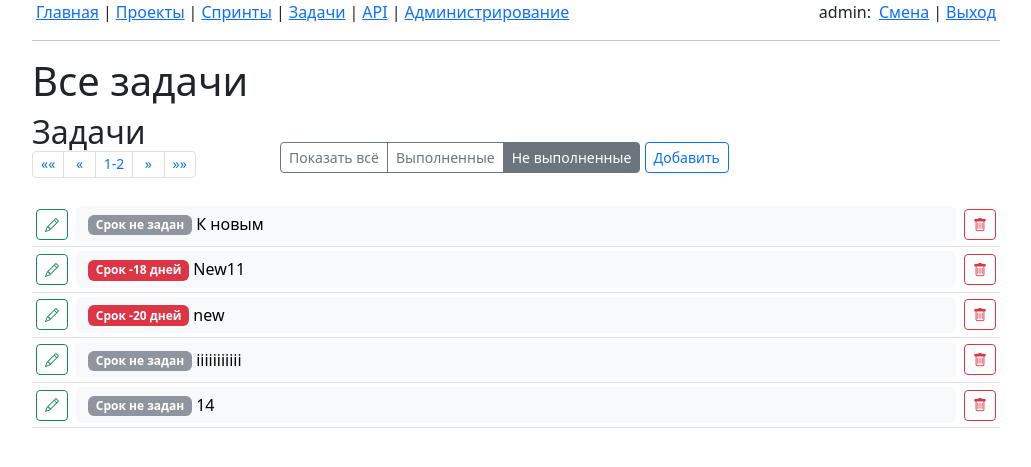
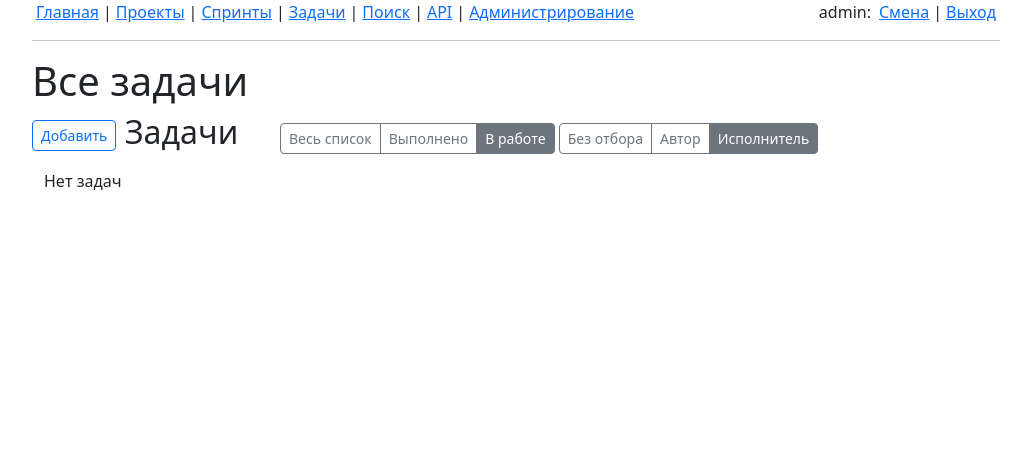
Before and after one commit to edwlad/django_taskmanager, a Django app: page / in a window 1280 px wide. Shown: the top 467 px of the page, without its empty margins (124-1155 px from the left). Run offline with Django 4.2, Linux system fonts and the light colour scheme; a user stored in the database is signed in; data comes from the database, SQL or seed files in the repository; both versions use the stored data as it was after the commit; parts of the project's set-up code (start-up, migrations or seed data) failed here and were passed over; some libraries are stand-ins or nearby versions.

Commit message:
v_0.6.5 add Find and other Filter

```diff
--- a/app_task/models.py
+++ b/app_task/models.py
@@ -105,6 +105,7 @@ class Proj(models.Model):
         url_id = "projs_id"
         url_page = "projs_p"
         url_filt = "projs_f"
+        url_user = "projs_u"
 
 
 class Sprint(models.Model):
@@ -220,6 +221,7 @@ class Sprint(models.Model):
         url_id = "sprints_id"
         url_page = "sprints_p"
         url_filt = "sprints_f"
+        url_user = "sprints_u"
 
 
 class Task(models.Model):
@@ -358,6 +360,7 @@ class Task(models.Model):
         url_id = "tasks_id"
         url_page = "tasks_p"
         url_filt = "tasks_f"
+        url_user = "tasks_u"
 
 
 class TaskStep(models.Model):
--- a/app_task/templates/base.html
+++ b/app_task/templates/base.html
@@ -19,6 +19,7 @@
         <a href="{% url "list" model="projs" %}" class="mx-1">Проекты</a> |
         <a href="{% url "list" model="sprints" %}" class="mx-1">Спринты</a> |
         <a href="{% url "list" model="tasks" %}" class="mx-1">Задачи</a> |
+        <a href="{% url "list" model="finds" %}" class="mx-1">Поиск</a> |
         <a href="/api/" class="mx-1">API</a> |
         <a href="/admin/" class="mx-1">Администрирование</a>
         <div class="flex-grow-1"></div>
--- a/app_task/templates/buttons.html
+++ b/app_task/templates/buttons.html
@@ -18,19 +18,43 @@
         onClick="javascript:history.go(1);"
         >
     {% endif %}
+    {% if btn == "users" or btn == "users2" %}
+    <div class="btn-group">
+        <a id="btn-{{model}}-u-all" href="{% my_g get_par view.url_user "all" view.page_kwarg "1" %}"
+        class="btn btn-sm btn-outline-secondary {% if view.url_user|add:"=all" in get_par  %}active{% endif %}"
+        title="Без отбора по автору и/или исполнителю">
+            Без отбора
+        </a>
+        <a id="btn-{{model}}-u-aut" href="{% my_g get_par view.url_user "aut" view.page_kwarg "1" %}"
+        class="btn btn-sm btn-outline-secondary {% if view.url_user|add:"=aut" in get_par  %}active{% endif %}"
+        title="Автор - текущий пользователь">
+            Автор
+        </a>
+        {% if btn == "users" %}
+        <a id="btn-{{model}}-u-usr" href="{% my_g get_par view.url_user "usr" view.page_kwarg "1" %}"
+        class="btn btn-sm btn-outline-secondary {% if view.url_user|add:"=usr" in get_par  %}active{% endif %}"
+        title="Исполнитель - текущий пользователь">
+            Исполнитель
+        </a>
+        {% endif %}
+    </div>
+    {% endif %}
     {% if btn == "items" %}
     <div class="btn-group">
         <a id="btn-{{model}}-f-all" href="{% my_g get_par view.url_filt "all" view.page_kwarg "1" %}"
-        class="btn btn-sm btn-outline-secondary {% if view.url_filt|add:"=all" in get_par  %}active{% endif %}">
-            Показать всё
+        class="btn btn-sm btn-outline-secondary {% if view.url_filt|add:"=all" in get_par  %}active{% endif %}"
+        title="Всё: выполненные и не выполненные">
+            Весь список
         </a>
         <a id="btn-{{model}}-f-on" href="{% my_g get_par view.url_filt "on" view.page_kwarg "1" %}"
-        class="btn btn-sm btn-outline-secondary {% if view.url_filt|add:"=on" in get_par %}active{% endif %}">
-            Выполненные
+        class="btn btn-sm btn-outline-secondary {% if view.url_filt|add:"=on" in get_par %}active{% endif %}"
+        title="Только выполненные">
+            Выполнено
         </a>
         <a id="btn-{{model}}-f-off" href="{% my_g get_par view.url_filt "off" view.page_kwarg "1" %}"
-        class="btn btn-sm btn-outline-secondary {% if view.url_filt|add:"=off" in get_par %}active{% endif %}">
-            Не выполненные
+        class="btn btn-sm btn-outline-secondary {% if view.url_filt|add:"=off" in get_par %}active{% endif %}"
+        title="Только не выполненные, в работе">
+            В работе
         </a>
     </div>
     {% endif %}
--- a/app_task/templates/index.html
+++ b/app_task/templates/index.html
@@ -4,6 +4,40 @@
 
 {% block content %}
 
+{% if model == "finds" %}
+<form action="" method="get" class="row mb-3 align-items-center">
+    {% for key, val in request.GET.items %}
+        {% if key != "name_f" %}
+        <input type="hidden" name="{{ key }}" value="{{ val }}">
+        {% endif %}
+    {% endfor %}
+
+    <label for="id_finds_name_f"
+    class="col-2 text-end mx-1">
+        Текст для поиска
+    </label>
+
+    <input id="id_finds_name_f"
+    class="col form-control mx-1"
+    type="text"
+    name="name_f"
+    value="{{ request.GET.name_f }}"
+    maxlength=50
+    placeholder="введите текст для поиска">
+
+    <input id="btn-finds-submit"
+    type="submit"
+    value="Поиск"
+    class="col-1 btn btn-outline-primary mx-1">
+
+</form>
+<script>
+    el = document.getElementById("id_finds_name_f");
+    el.focus();
+    el.selectionStart = el.selectionEnd = el.value.length;
+</script>
+{% endif %}
+
 {% for detail in details %}
     {{ detail.rendered_content }}
 {% endfor %}
--- a/app_task/templates/list_proj.html
+++ b/app_task/templates/list_proj.html
@@ -3,11 +3,13 @@
 
 <div class="row">
     <div class="h2 align-self-center col-4 col-sm-3">
-        Проекты<br>
+        {% include "buttons.html" with btn_max="add" model=view.url_name pk=view.kwargs.pk %}
+        Проекты
+        <div class="w-100 my-1"></div>
         {% include "paginate.html" %}
     </div>
     <div class="align-self-center col">
-        {% include "buttons.html" with btn_max="items add" model=view.url_name %}
+        {% include "buttons.html" with btn_max="items users2"%}
     </div>
 </div>
 <table class="table table-sm table-hover align-middle">
--- a/app_task/templates/list_sprint.html
+++ b/app_task/templates/list_sprint.html
@@ -3,11 +3,13 @@
 
 <div class="row">
     <div class="h2 align-self-center col-4 col-sm-3">
-        Спринты<br>
+        {% include "buttons.html" with btn_max="add" model=view.url_name pk=view.kwargs.pk %}
+        Спринты
+        <div class="w-100 my-1"></div>
         {% include "paginate.html" %}
     </div>
     <div class="align-self-center col">
-        {% include "buttons.html" with btn_max="items add" model=view.url_name pk=view.kwargs.pk %}
+        {% include "buttons.html" with btn_max="items users2"%}
     </div>
 </div>
 <table class="table table-sm table-hover align-middle">
--- a/app_task/templates/list_task.html
+++ b/app_task/templates/list_task.html
@@ -3,11 +3,13 @@
 
 <div class="row">
     <div class="h2 align-self-center col-4 col-sm-3">
-        Задачи<br>
+        {% include "buttons.html" with btn_max="add" model=view.url_name pk=view.kwargs.pk %}
+        Задачи
+        <div class="w-100 my-1"></div>
         {% include "paginate.html" %}
     </div>
     <div class="align-self-center col">
-        {% include "buttons.html" with btn_max="items add" model=view.url_name pk=view.kwargs.pk %}
+        {% include "buttons.html" with btn_max="items users"%}
     </div>
 </div>
 
--- a/app_task/templates/paginate.html
+++ b/app_task/templates/paginate.html
@@ -3,7 +3,7 @@
 {% my_g view.get_par as get_par %}
 
 {% if is_paginated and page_obj.paginator.num_pages > 1 %}
-<ul class="pagination pagination-sm">
+<ul class="pagination pagination-sm mb-0">
     <li class="page-item">
         <a class="page-link"
         href="{% my_g get_par view.page_kwarg 1 %}"
--- a/app_task/views.py
+++ b/app_task/views.py
@@ -50,6 +50,7 @@ def ProjTemplate(self: TemplateView, oper):
     pk = self.kwargs.get("pk")
     url_name = model.META.url_name
     url_filt = model.META.url_filt
+    url_user = model.META.url_user
 
     # если есть данные в GET о модели и ключе, то собираем их
     task_id = 0
@@ -88,6 +89,10 @@ def ProjTemplate(self: TemplateView, oper):
 
     match oper:
         case "list":
+            # фильтры
+            if fnd := par.get("name_f", ""):
+                list_qs = list_qs.filter(name__icontains=fnd)
+
             match par.get(url_filt, ""):
                 case "on":
                     list_qs = list_qs.exclude(date_end=None)
@@ -96,6 +101,13 @@ def ProjTemplate(self: TemplateView, oper):
                 case _:
                     par[url_filt] = "off"
                     list_qs = list_qs.filter(date_end=None)
+
+            match par.get(url_user, ""):
+                case "all":
+                    pass
+                case _:
+                    par[url_user] = "aut"
+                    list_qs = list_qs.filter(author_id=self.request.user.id)
 
             obj = ListView(
                 queryset=list_qs,
@@ -167,6 +179,7 @@ def ProjTemplate(self: TemplateView, oper):
     )
     obj.url_filt = url_filt
     obj.url_name = url_name
+    obj.url_user = url_user
     obj.fld = {v.name: v for v in obj.model._meta.get_fields()}
     obj.get_par = "&".join(map("=".join, par.items()))
     obj.ser = ProjSerializer
@@ -181,6 +194,7 @@ def SprintTemplate(self: TemplateView, oper):
     pk = self.kwargs.get("pk")
     url_name = model.META.url_name
     url_filt = model.META.url_filt
+    url_user = model.META.url_user
 
     # если есть данные в GET о модели и ключе, то собираем их
     task_id = 0
@@ -219,6 +233,10 @@ def SprintTemplate(self: TemplateView, oper):
 
     match oper:
         case "list":
+            # фильтры
+            if fnd := par.get("name_f", ""):
+                list_qs = list_qs.filter(name__icontains=fnd)
+
             match par.get(url_filt, ""):
                 case "on":
                     list_qs = list_qs.exclude(date_end=None)
@@ -227,6 +245,13 @@ def SprintTemplate(self: TemplateView, oper):
                 case _:
                     par[url_filt] = "off"
                     list_qs = list_qs.filter(date_end=None)
+
+            match par.get(url_user, ""):
+                case "all":
+                    pass
+                case _:
+                    par[url_user] = "aut"
+                    list_qs = list_qs.filter(author_id=self.request.user.id)
 
             obj = ListView(
                 queryset=list_qs,
@@ -293,6 +318,7 @@ def SprintTemplate(self: TemplateView, oper):
     obj.context_object_name = "data"
     obj.url_filt = url_filt
     obj.url_name = url_name
+    obj.url_user = url_user
     obj.fld = {v.name: v for v in obj.model._meta.get_fields()}
     obj.task_id = task_id
     obj.sprint_id = sprint_id
@@ -316,6 +342,7 @@ def TaskTemplate(self: TemplateView, oper):
     pk = self.kwargs.get("pk")
     url_name = model.META.url_name
     url_filt = model.META.url_filt
+    url_user = model.META.url_user
 
     # если есть данные в GET о модели и ключе, то собираем их
     task_step_id = 0
@@ -359,6 +386,10 @@ def TaskTemplate(self: TemplateView, oper):
 
     match oper:
         case "list":
+            # фильтры
+            if fnd := par.get("name_f", ""):
+                list_qs = list_qs.filter(name__icontains=fnd)
+
             match par.get(url_filt, ""):
                 case "on":
                     list_qs = list_qs.exclude(date_end=None)
@@ -367,6 +398,15 @@ def TaskTemplate(self: TemplateView, oper):
                 case _:
                     par[url_filt] = "off"
                     list_qs = list_qs.filter(date_end=None)
+
+            match par.get(url_user, ""):
+                case "aut":
+                    list_qs = list_qs.filter(author_id=self.request.user.id)
+                case "all":
+                    pass
+                case _:
+                    par[url_user] = "usr"
+                    list_qs = list_qs.filter(user_id=self.request.user.id)
 
             obj = ListView(
                 queryset=list_qs,
@@ -473,6 +513,7 @@ def TaskTemplate(self: TemplateView, oper):
     obj.request = self.request
     obj.context_object_name = "data"
     obj.url_filt = url_filt
+    obj.url_user = url_user
     obj.url_name = url_name
     obj.fld = {v.name: v for v in obj.model._meta.get_fields()}
     obj.task_id = task_id
@@ -660,6 +701,12 @@ class Index(TemplateView):
         objs = []
 
         match self.kwargs.get("model"), self.kwargs.get("pk"):
+            case "finds", _:
+                context["title"] = "Поиск"
+                context["header"] = "Поиск в названиях проектов, спринтов и задач"
+                objs.append(ProjTemplate(self, "list"))
+                objs.append(SprintTemplate(self, "list"))
+                objs.append(TaskTemplate(self, "list"))
             case Proj.META.url_name, 0:
                 context["title"] = "Все проекты"
                 context["header"] = "Все проекты"
```
Also changed, not shown: db.sqlite3.
